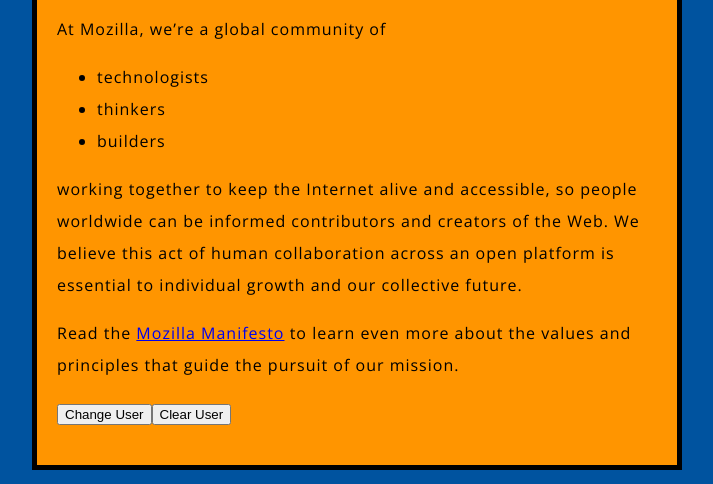
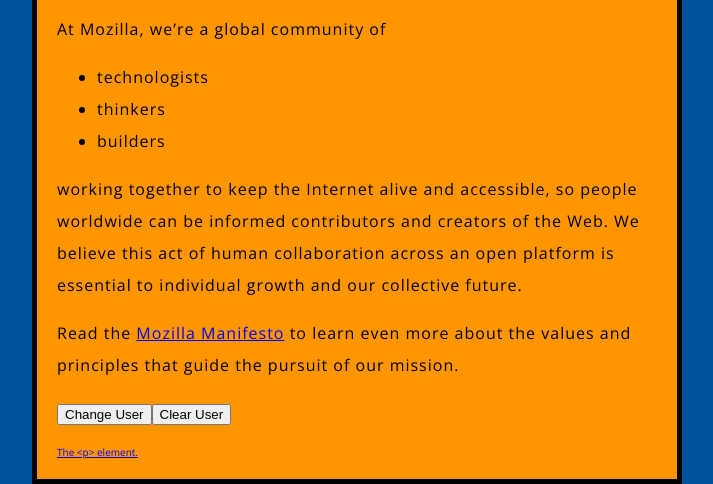
Before and after one commit to d4rkl19ht/d4rkl19ht79-.github.io, a plain HTML site: page index.html in a window 1280 px wide. Shown: the part 386-870 px from the top of the page, without its empty margins (283-996 px from the left). Drawn offline with nearby package versions, Linux system fonts and the light colour scheme.

Commit message:
Update index.html

```diff
--- a/index.html
+++ b/index.html
@@ -21,8 +21,9 @@
     <p>working together to keep the Internet alive and accessible, so people worldwide can be informed contributors and creators of the Web. We believe this act of human collaboration across an open platform is essential to individual growth and our collective future.</p>
 
     <p>Read the <a href="https://www.mozilla.org/en-US/about/manifesto/">Mozilla Manifesto</a> to learn even more about the values and principles that guide the pursuit of our mission.</p>
+    <p><button id='btnChangeUser' name='btnChangeUser'>Change User</button><button id='btnClearUser' name = 'btnClearUser'>Clear User</button></p>
 
-	<p><button id='btnChangeUser' name='btnChangeUser'>Change User</button><button id='btnClearUser' name = 'btnClearUser'>Clear User</button></p>
-	<script src="scripts/main.js"></script>
+    <a href="pages/paragraph-element.html" title="the <p> element" target="_blank">The &lt;p&gt; element.</a>
+    <script src="scripts/main.js"></script>
   </body>
 </html>
```
